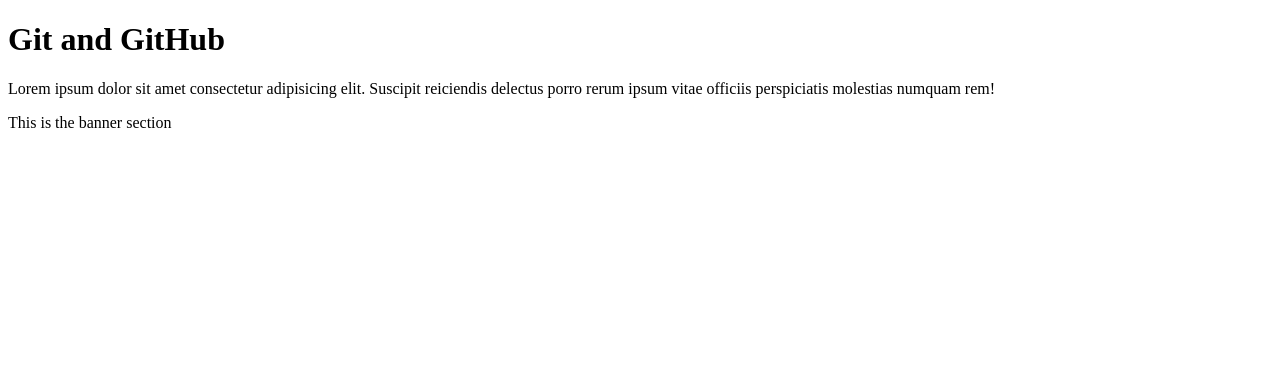
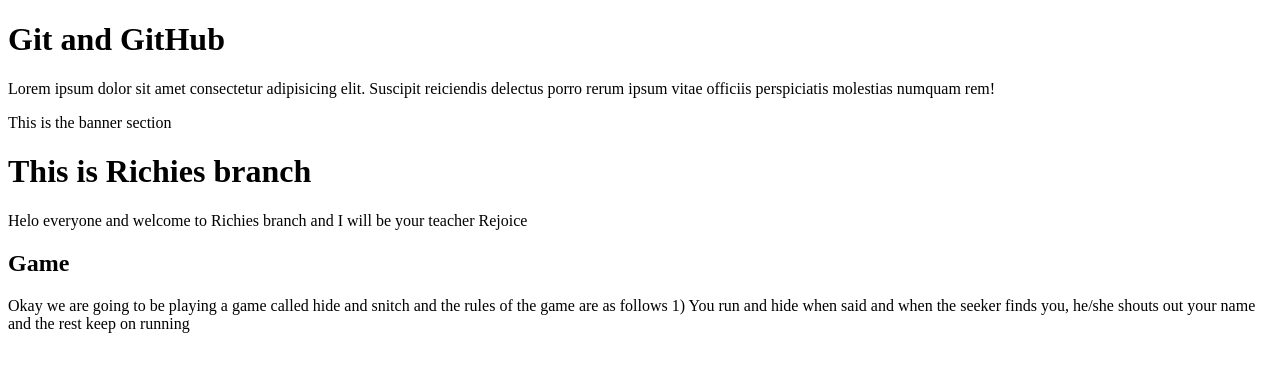
Before and after one commit to Ligzandra/democlass2, a plain HTML site: page index.html in a window 1280 px wide. Drawn offline with Linux system fonts and the light colour scheme.

Commit message:
modified index.html

```diff
--- a/index.html
+++ b/index.html
@@ -1,11 +1,13 @@
 <!DOCTYPE html>
 <html lang="en">
+
 <head>
   <meta charset="UTF-8" />
   <meta http-equiv="X-UA-Compatible" content="IE=edge" />
   <meta name="viewport" content="width=device-width, initial-scale=1.0" />
   <title>Document</title>
 </head>
+
 <body>
   <h1>Git and GitHub</h1>
   <p>
@@ -13,6 +15,23 @@
     reiciendis delectus porro rerum ipsum vitae officiis perspiciatis
     molestias numquam rem!
   </p>
-    <div class="banner"><p>This is the banner section</p></div>
+  <div class="banner">
+    <p>This is the banner section</p>
+  </div>
+  <div>
+    <h1>This is Richies branch</h1>
+    <p>
+      Helo everyone and welcome to Richies branch and I will be your teacher Rejoice
+    </p>
+    <h2>
+      Game
+    </h2>
+    <p>
+      Okay we are going to be playing a game called hide and snitch and the rules of the game are as follows
+      1) You run and hide when said and when the seeker finds you, he/she shouts out your name and the rest keep on
+      running
+    </p>
+  </div>
 </body>
+
 </html>
```
Lines whose indentation alone changed are shown as unchanged.
